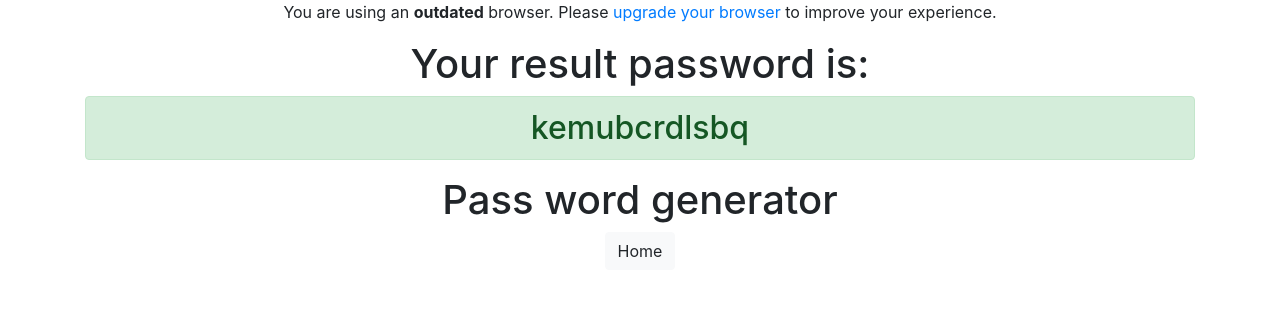
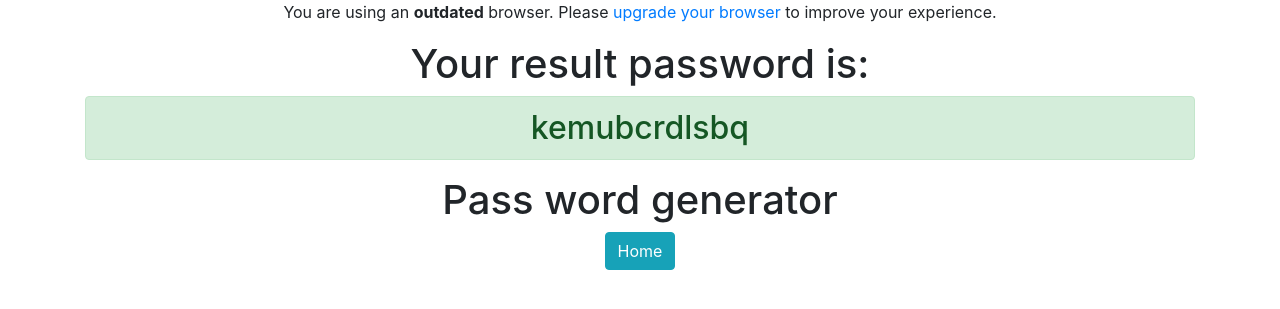
Before and after one commit to trachchung/Django3-password-generator, a Django app: page /generatedpassword/ in a window 1280 px wide. Shown: the top 309 px of the page. Run offline with Django 3.2, Linux system fonts and the light colour scheme; some libraries are stand-ins or nearby versions.

Commit message:
I made some tweaks

```diff
--- a/generator/templates/generator/password.html
+++ b/generator/templates/generator/password.html
@@ -18,7 +18,7 @@
                 <h1>Your result password is:</h1>
                 <h2 class="alert alert-success">{{ password }}</h2>
                 <h1>Pass word generator</h1>
-                <a href="{% url 'home/' %}" class="btn btn-light">Home</a>
+                <a href="{% url 'home/' %}" class="btn btn-info">Home</a>
             </div>
 
         <script src="" async defer></script>
```
